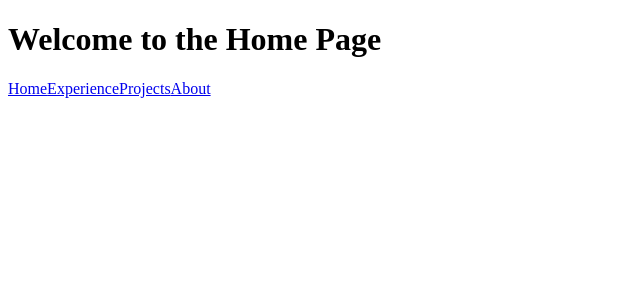
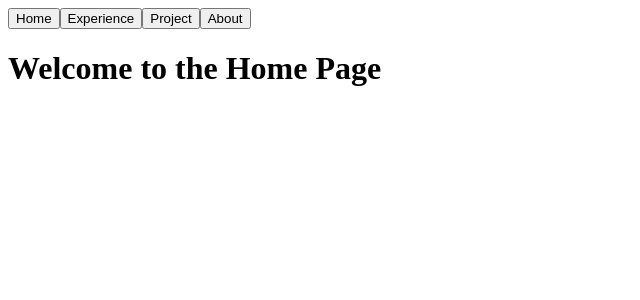
Before and after one commit to ahutchin/ahutchin.github.io, a React (Vite) app: page / in a window 1280 px wide. Shown: the top 300 px of the page, without its empty margins (0-640 px from the left). Built offline with nearby package versions, Linux system fonts and the light colour scheme.

Commit message:
Implemented Navbar

```diff
--- a/src/App.jsx
+++ b/src/App.jsx
@@ -3,15 +3,18 @@
 import Experience from "./pages/experience";
 import Projects from "./pages/projects";
 import About from "./pages/about";
+import Layout from "./Layout";
 
 function App() {
   return (
     <Router>
       <Routes>
-        <Route path="/" element={<Home />} />
-        <Route path="/experience" element={<Experience />} />
-        <Route path="/projects" element={<Projects />} />
-        <Route path="/about" element={<About />} />
+        <Route element={<Layout />}>
+          <Route path="/" element={<Home />} />
+          <Route path="/experience" element={<Experience />} />
+          <Route path="/projects" element={<Projects />} />
+          <Route path="/about" element={<About />} />
+        </Route>
       </Routes>
     </Router>
   );
--- /dev/null
+++ b/src/Layout.jsx
@@ -0,0 +1,16 @@
+import React from "react";
+import Navbar from "./components/Navbar";
+import { Outlet } from "react-router-dom";
+
+const Layout = () => {
+  return (
+    <>
+      <Navbar />
+      <main>
+        <Outlet />
+      </main>
+    </>
+  );
+};
+
+export default Layout;
--- /dev/null
+++ b/src/archive/v1/Navbar.jsx
@@ -0,0 +1,23 @@
+import React from "react";
+import { useRef } from "react";
+import playerIcon from "../assets/playerIcon.svg";
+
+const Navbar = () => {
+  return (
+    <nav className="navigation-bar">
+      <div className="player-info">
+        <img src={playerIcon} alt="profile" className="profile-img" />
+        <p className="player-info-text">Info</p>
+      </div>
+      <div className="link-div">
+        <ul className="page-links">
+          <li className="link">Home</li>
+          <li className="link">Experience</li>
+          <li className="link">About</li>
+        </ul>
+      </div>
+    </nav>
+  );
+};
+
+export default Navbar;
--- a/src/components/Navbar.jsx
+++ b/src/components/Navbar.jsx
@@ -1,22 +1,22 @@
 import React from "react";
-import { useRef } from "react";
-import playerIcon from "../assets/playerIcon.svg";
+import { Link } from "react-router-dom";
 
 const Navbar = () => {
   return (
-    <nav className="navigation-bar">
-      <div className="player-info">
-        <img src={playerIcon} alt="profile" className="profile-img" />
-        <p className="player-info-text">Info</p>
-      </div>
-      <div className="link-div">
-        <ul className="page-links">
-          <li className="link">Home</li>
-          <li className="link">Experience</li>
-          <li className="link">About</li>
-        </ul>
-      </div>
-    </nav>
+    <>
+      <Link to="/">
+        <button>Home</button>
+      </Link>
+      <Link to="/experience">
+        <button>Experience</button>
+      </Link>
+      <Link to="/projects">
+        <button>Project</button>
+      </Link>
+      <Link to="/about">
+        <button>About</button>
+      </Link>
+    </>
   );
 };
 
--- a/src/pages/home.jsx
+++ b/src/pages/home.jsx
@@ -5,10 +5,6 @@
   return (
     <div>
       <h1>Welcome to the Home Page</h1>
-      <Link to="/">Home</Link>
-      <Link to="/experience">Experience</Link>
-      <Link to="/projects">Projects</Link>
-      <Link to="/about">About</Link>
     </div>
   );
 };
```
Also changed, not shown: src/archive/v1/AboutMe.jsx (renamed from src/components/AboutMe.jsx), src/archive/v1/Contact.jsx (renamed from src/components/Contact.jsx), src/archive/v1/Experience.jsx (renamed from src/components/Experience.jsx), src/archive/v1/ExperienceList.jsx (renamed from src/components/ExperienceList.jsx), src/archive/v1/Introduction.jsx (renamed from src/components/Introduction.jsx).
